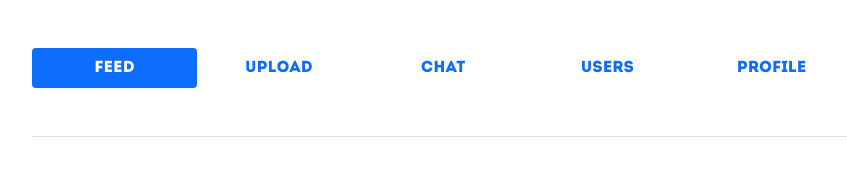
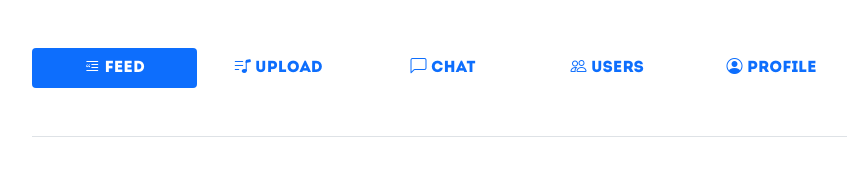
Before and after one commit to dobromilstodulski/final_year_project_21, a Flask app: template app/templates/main/index.html in a window 1280 px wide. Shown: the part 137-326 px from the top of the page, without its empty margins (197-1044 px from the left). Run offline with Flask 2, Linux system fonts and the light colour scheme; the template is opened without the code that fills it, so the values that code supplies are empty; some libraries are stand-ins or nearby versions.

Commit message:
added icons to main index page

```diff
--- a/app/templates/main/index.html
+++ b/app/templates/main/index.html
@@ -5,26 +5,26 @@
 <ul class="nav nav-pills nav-fill nav-justified mb-3" id="pills-tab" role="tablist">
     <li class="nav-item" role="presentation">
         <button class="nav-link active" id="pills-feed-tab" data-bs-toggle="pill" data-bs-target="#pills-feed"
-            type="button" role="tab" aria-controls="pills-feed" aria-selected="true">Feed</button>
+            type="button" role="tab" aria-controls="pills-feed" aria-selected="true"><i class="bi bi-blockquote-left"></i> Feed</button>
     </li>
     <li class="nav-item" role="presentation">
         <button class="nav-link" id="pills-upload-tab" data-bs-toggle="pill" data-bs-target="#pills-upload"
-            type="button" role="tab" aria-controls="pills-upload" aria-selected="true">Upload</button>
+            type="button" role="tab" aria-controls="pills-upload" aria-selected="true"><i class="bi bi-music-note-list"></i> Upload</button>
     </li>
     <li class="nav-item" role="presentation">
         <!-- <button class="nav-link" id="pills-chat-tab" data-bs-toggle="pill" data-bs-target="#pills-chat" type="button"
             role="tab" aria-controls="pills-chat" aria-selected="false">Chat</button> -->
-        <a class="flex-sm-fill text-sm-center nav-link" href="/chat" target="_blank">Chat</a>
+        <a class="flex-sm-fill text-sm-center nav-link" href="/chat" target="_blank"><i class="bi bi-chat-left"></i> Chat</a>
     </li>
     <li class="nav-item" role="presentation">
         <button class="nav-link" id="pills-users-tab" data-bs-toggle="pill" data-bs-target="#pills-users" type="button"
-            role="tab" aria-controls="pills-users" aria-selected="false">Users</button>
+            role="tab" aria-controls="pills-users" aria-selected="false"><i class="bi bi-people"></i> Users</button>
     </li>
     <li class="nav-item" role="presentation">
         <!-- <button class="nav-link" id="pills-profile-tab"
             type="button" role="tab" aria-controls="pills-profile" aria-selected="false">Profile</button> -->
         <a class="flex-sm-fill text-sm-center nav-link" href="/profile/{{current_user.username}}"
-            target="_blank">Profile</a>
+            target="_blank"><i class="bi bi-person-circle"></i> Profile</a>
     </li>
 </ul>
 <div class="tab-content" id="pills-tabContent">
```
